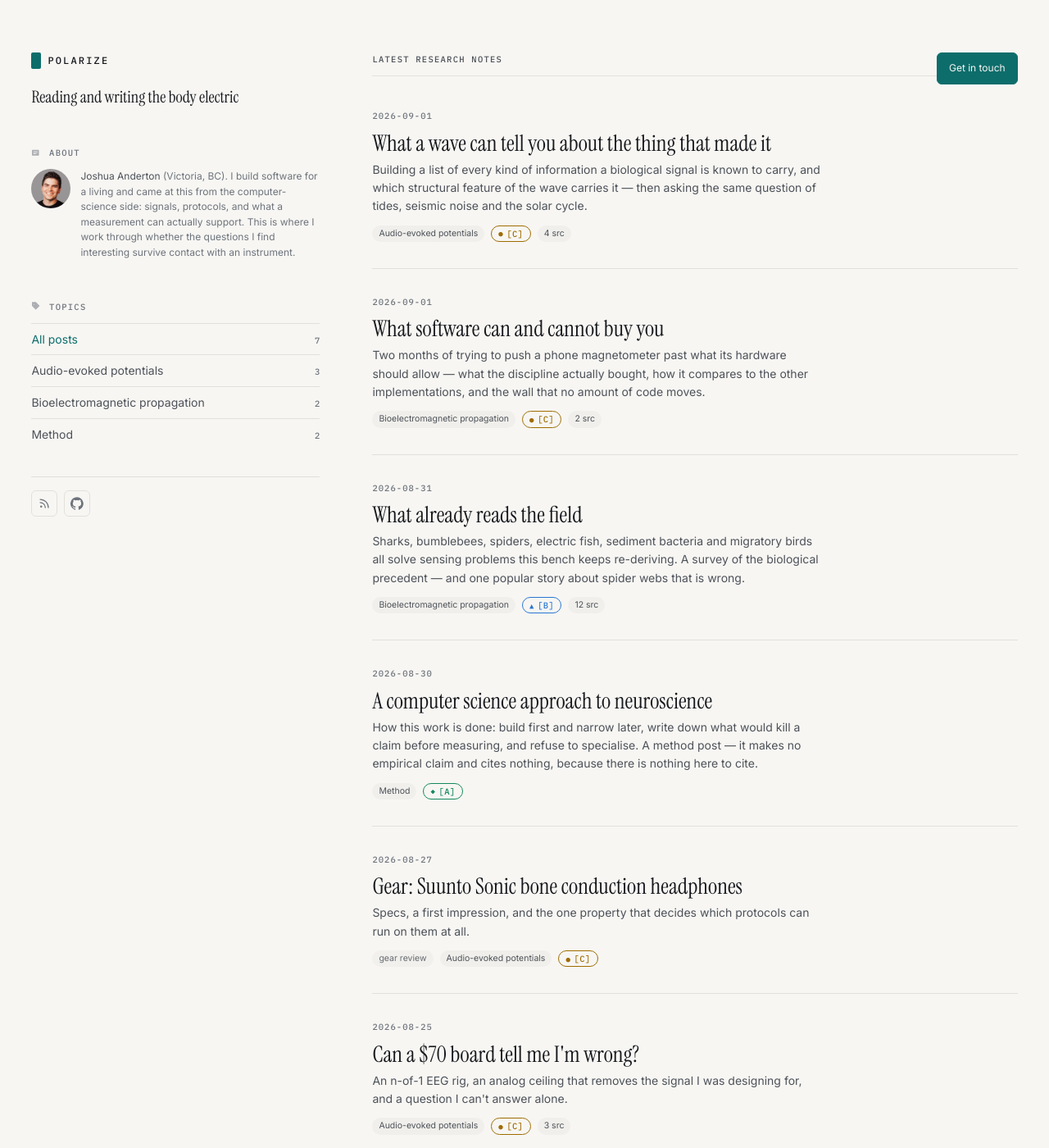
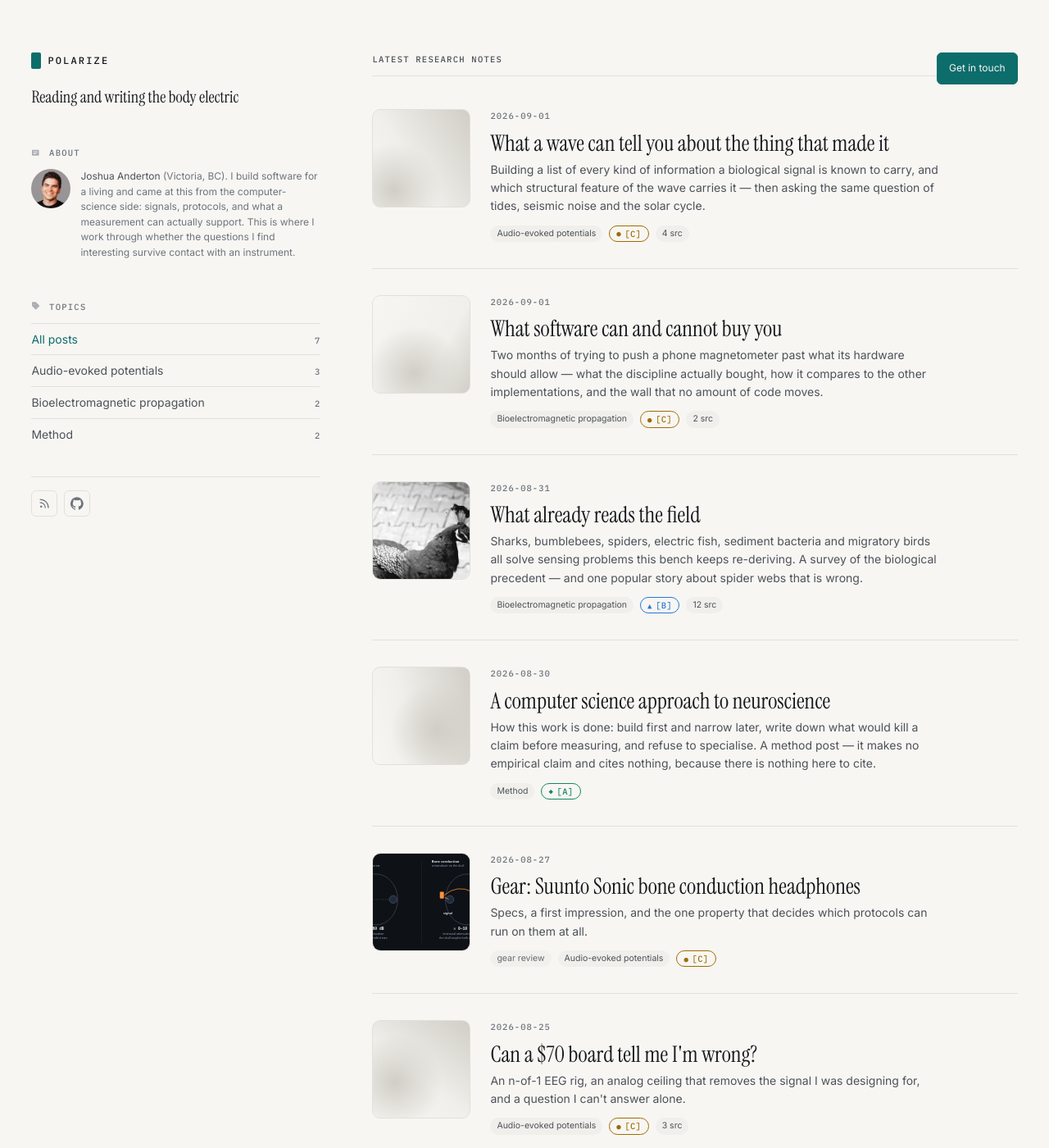
Before and after one commit to polarizetech/polarize.tech, a Jekyll site: the page built from index.html, in a window 1280 px wide and 1400 px high. Shown: the whole window at 82% size. Built offline with Jekyll 4.4.1, drawn with Linux system fonts in a browser that asks for light colours; the list of posts is cut into pages by our own code.

Commit message:
site: thumbnail beside each list entry, generated where there is no image
Posts with an image show it. The other five get a generated placeholder rather
than a gap.

The placeholder is DETERMINISTIC — angle, mid-stop and highlight centre are all
derived from the post's own publication epoch in Liquid, so a post draws the
same figure on every build and every page load, and no two collide. Verified by
building twice and diffing the emitted values.

Every colour in it is a design token (--background, --muted, --border-strong),
which keeps it inside check_design RULE 5 and means it follows light and dark
for free instead of being a hardcoded grey. One linear gradient alone read as a
flat square, because the dark theme's neutrals sit close together — the
off-centre radial highlight is what makes each one legibly its own.

Two ordering bugs found and fixed while doing it, both the same mistake: a
mobile @media block placed BEFORE the rules it overrides. Same specificity, so
source order decided and the desktop rule won. First attempt left the thumbnail
at 120px on a 375px screen with ~180px of text column; second still lost the
title size. It now sits after the whole post-index block.

Verified 1440: 120px thumb, title at --display-2. 375: 72px thumb, title at
--display-3, no horizontal overflow.

Co-Authored-By: Claude Opus 5 <noreply@anthropic.com>

```diff
--- a/_includes/postitem.html
+++ b/_includes/postitem.html
@@ -1,13 +1,34 @@
 {%- comment -%}
-  One row in a post list. Used by the homepage ("From the research notes") and
-  by /blog/, so the two cannot drift apart.
+  One row in a post list. Used by the homepage, /blog/ and the topic pages, so
+  the three cannot drift apart.
+
+  The thumbnail is the post's own image where it has one, and otherwise a
+  generated placeholder. That placeholder is DETERMINISTIC: its angle and stop
+  position come from the post's own publication epoch, so a given post draws the
+  same figure on every build and every page load, and two posts do not collide.
+  Its three colours are design tokens — all near-neutral in both themes — so the
+  set reads as one family and follows light/dark for free rather than being a
+  hardcoded grey.
 
   Usage: {% include postitem.html post=post %}
 {%- endcomment -%}
 {%- assign p = include.post -%}
 {%- assign proj = site.projects[p.project] -%}
+{%- assign seed = p.date | date: "%s" | plus: 0 -%}
+{%- assign g_angle = seed | modulo: 137 | plus: 20 -%}
+{%- assign g_stop = seed | divided_by: 11 | modulo: 40 | plus: 30 -%}
+{%- assign g_x = seed | divided_by: 7 | modulo: 70 | plus: 15 -%}
+{%- assign g_y = seed | divided_by: 17 | modulo: 70 | plus: 15 -%}
 <li class="postlist__item">
   <a class="postlist__link" href="{{ p.url | relative_url }}">
+    <span class="postlist__thumb"
+          style="--g-angle: {{ g_angle }}deg; --g-stop: {{ g_stop }}%; --g-x: {{ g_x }}%; --g-y: {{ g_y }}%;">
+      {%- if p.image %}
+      <img src="{{ p.image | relative_url }}" alt="" loading="lazy" />
+      {%- endif %}
+    </span>
+
+    <span class="postlist__main">
       <span class="postlist__date">{{ p.date | date: "%Y-%m-%d" }}</span>
       <span class="postlist__body">
         <span class="postlist__title">{{ p.title }}</span>
@@ -21,5 +42,6 @@
         {%- include tier.html tier=p.tier -%}
         {%- if p.citations and p.citations.size > 0 %}<span class="ui-pill">{{ p.citations | size }} src</span>{% endif -%}
       </span>
+    </span>
   </a>
 </li>
--- a/styles.css
+++ b/styles.css
@@ -122,6 +122,7 @@ body.ui { margin: 0; }
 }
 .main__heading + .postlist .postlist__item:first-child .postlist__link { padding-top: var(--space-5); }
 
+
 /* The shell is full-bleed and the main column is allowed to be genuinely wide;
    readability is protected on the TEXT (.doc__lede, .postlist__desc, .prose)
    rather than by starving the column, so a large screen actually fills. */
@@ -208,16 +209,40 @@ a.ui-btn { text-decoration: none; }
 /* Stacked, not columnar: date over title over description over meta. The date
    used to sit in its own left column, which fought the sidebar for the reader's
    left edge and left the title starting a third of the way across. */
+/* Thumbnail beside a stacked body: date over title over description over meta. */
 .postlist__link {
-  display: flex;
-  flex-direction: column;
-  align-items: flex-start;
-  gap: var(--space-2);
+  display: grid;
+  grid-template-columns: 7.5rem minmax(0, 1fr);
+  gap: var(--space-5);
+  align-items: start;
   padding: var(--space-6) 0;
   text-decoration: none;
   transition: opacity var(--motion-base) ease;
 }
+.postlist__main { display: flex; flex-direction: column; align-items: flex-start; gap: var(--space-2); min-width: 0; }
 .postlist__body { display: block; }
+
+/* Generated placeholder. Angle and mid-stop come from the post (see
+   postitem.html); every colour is a token, so it tracks light and dark. */
+.postlist__thumb {
+  display: block;
+  aspect-ratio: 1 / 1;
+  border-radius: var(--radius-base);
+  border: 1px solid var(--border);
+  overflow: hidden;
+  /* Two layers: a soft off-centre highlight over a diagonal wash. The dark
+     theme's neutrals sit close together, so one linear gradient alone read as a
+     flat square — the highlight is what makes each one legibly its own. */
+  background:
+    radial-gradient(70% 70% at var(--g-x, 50%) var(--g-y, 50%),
+      var(--border-strong) 0%, transparent 70%),
+    linear-gradient(var(--g-angle, 135deg),
+      var(--background) 0%,
+      var(--muted) var(--g-stop, 50%),
+      var(--border-strong) 100%);
+}
+.postlist__thumb img { display: block; width: 100%; height: 100%; object-fit: cover; }
+
 .postlist__link:hover { opacity: .7; }
 .postlist__date {
   font-family: var(--font-mono);
@@ -244,6 +269,14 @@ a.ui-btn { text-decoration: none; }
 }
 
 
+
+/* Must come after every .postlist rule above: these are the same specificity, so
+   source order decides. Placed mid-block the first time and .postlist__title's
+   base rule simply won. */
+@media (max-width: 600px) {
+  .postlist__link { grid-template-columns: 4.5rem minmax(0, 1fr); gap: var(--space-4); }
+  .postlist__title { font-size: var(--display-3); }
+}
 
 /* ---------- Post ---------- */
 .post__head { max-width: 68ch; border-bottom: 1px solid var(--border); padding-bottom: var(--space-6); margin-bottom: var(--space-7); }
```
Lines whose indentation alone changed are shown as unchanged.
